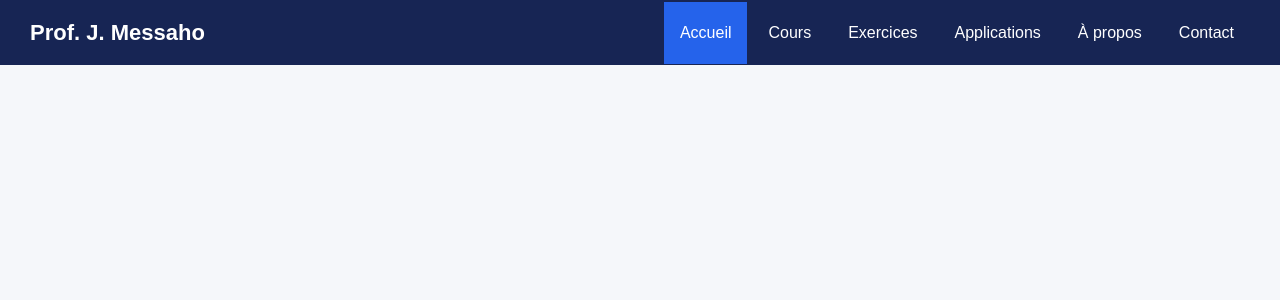
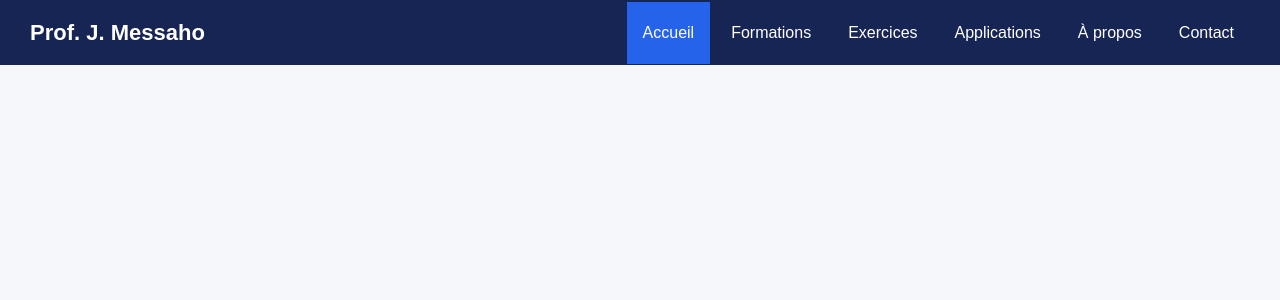
Before and after one commit to jmessaho/django26, a Django app: page / in a window 1280 px wide. Shown: the top 300 px of the page. Run offline with Django 5.2, Linux system fonts and the light colour scheme.

Commit message:
deployement 1.0.2

```diff
--- a/app26/templates/index.html
+++ b/app26/templates/index.html
@@ -132,8 +132,8 @@
             url: "/"
         },
         {
-            name: "Cours",
-            url: "/cours/"
+            name: "Formations",
+            url: "/formations/"
         },
         {
             name: "Exercices",
```
